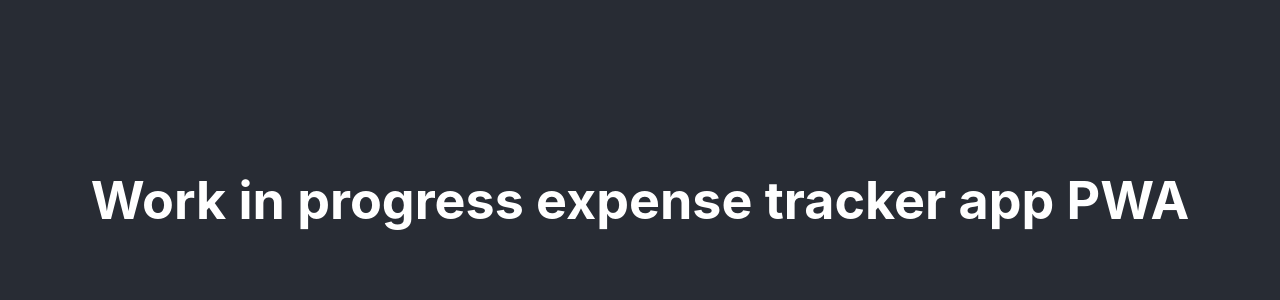
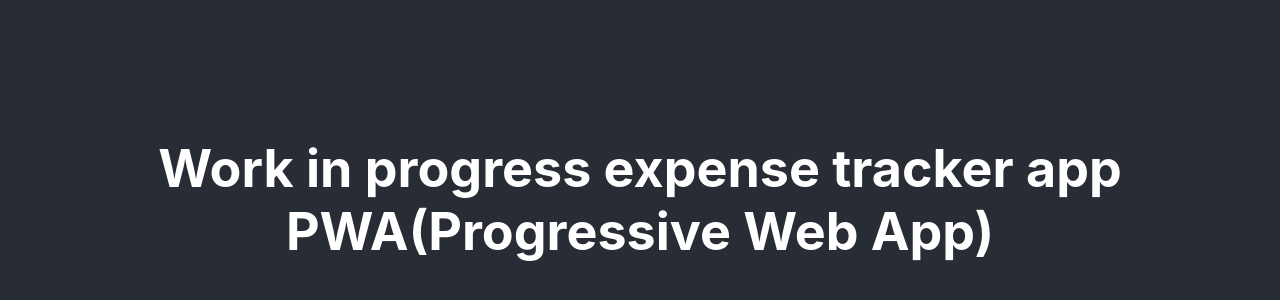
Before and after one commit to iMuhammadUmer/expense-tracker-app-pwa, a React (Create React App) app: page / in a window 1280 px wide. Shown: the part 200-500 px from the top of the page. Built offline with nearby package versions, Linux system fonts and the light colour scheme.

Commit message:
status update

```diff
--- a/src/App.js
+++ b/src/App.js
@@ -5,7 +5,7 @@ function App() {
   return (
     <div className="App">
       <header className="App-header">
-        <h1>Work in progress expense tracker app PWA</h1>
+        <h1>Work in progress expense tracker app PWA(Progressive Web App)</h1>
       </header>
     </div>
   );
```
